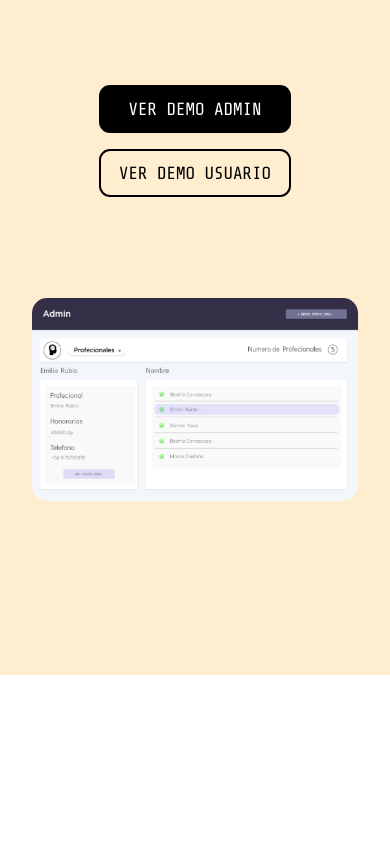
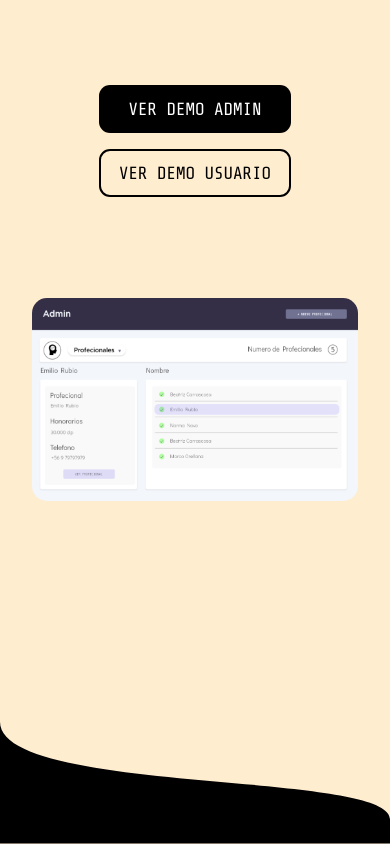
Before and after one commit to GabrielTurrillas/derivapp_landingpage, a Next.js app: page / in a window 390 px wide. Shown: the part 844-1688 px from the top of the page. Before the commit the page ends 1519 px from the top, so only its background shows below. Built offline with nearby package versions, Linux system fonts and the light colour scheme.

Commit message:
footer mobileS

```diff
--- a/components/Footer/index.js
+++ b/components/Footer/index.js
@@ -0,0 +1,24 @@
+import styled from 'styled-components';
+import { backgroundColor } from '../../styles';
+
+const Footer = () => {
+  return (
+    <Background>
+      <Wave xmlns="http://www.w3.org/2000/svg" viewBox='0 -50 800 600'><path width='100%' fill='#000' fill-opacity='1' d="M 0 300 C 0 450 800 400 800 500 L 800 550 L 0 550 L 0 300 "></path></Wave>
+    </Background>
+  );
+}
+
+export default Footer;
+
+const Background = styled.div`
+  display:flex;
+  align-items:end;
+  height:20vh;
+  width:100%;
+  background: ${backgroundColor.primary};
+`
+
+const Wave = styled.svg`
+  width:100%;
+`
--- a/components/index.js
+++ b/components/index.js
@@ -1,8 +1,7 @@
 //screens
 export { default as Hero } from './Hero';
-/* export { default as ImageScreen } from './ImageScreen'; */
 export { default as ImageScreen } from './ImageScreen';
-
+export { default as Footer } from './Footer';
 
 //components
 export { default as ScrollIndicator } from './ScrollIndicator';
--- a/pages/index.js
+++ b/pages/index.js
@@ -1,7 +1,8 @@
 import Head from 'next/head'
 import {
   Hero,
-  ImageScreen
+  ImageScreen,
+  Footer
 } from '../components'
 
 export default function Home() {
@@ -9,6 +10,7 @@ export default function Home() {
     <>
       <Hero />
       <ImageScreen />
+      <Footer />
     </>
   )
 }
```
Also changed, not shown: 1 other file (tests, documents, lock files or other folders).
